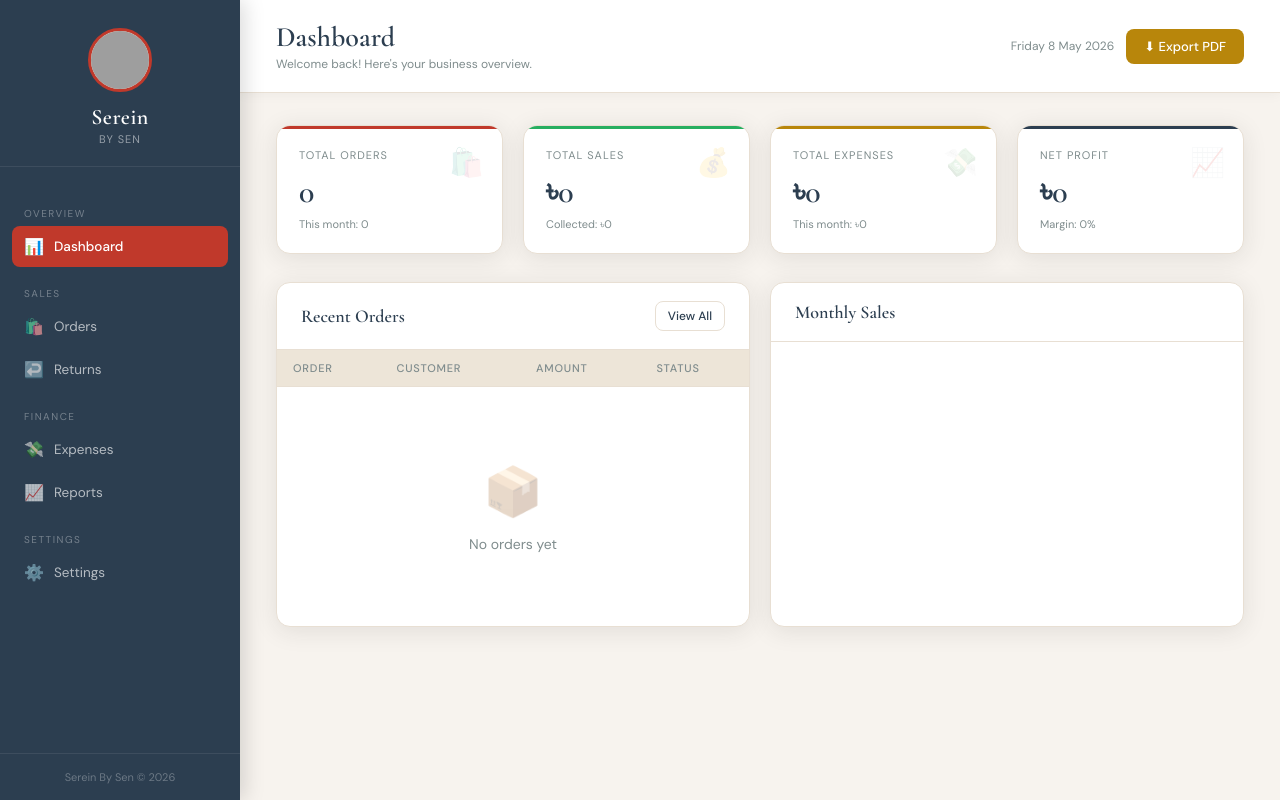
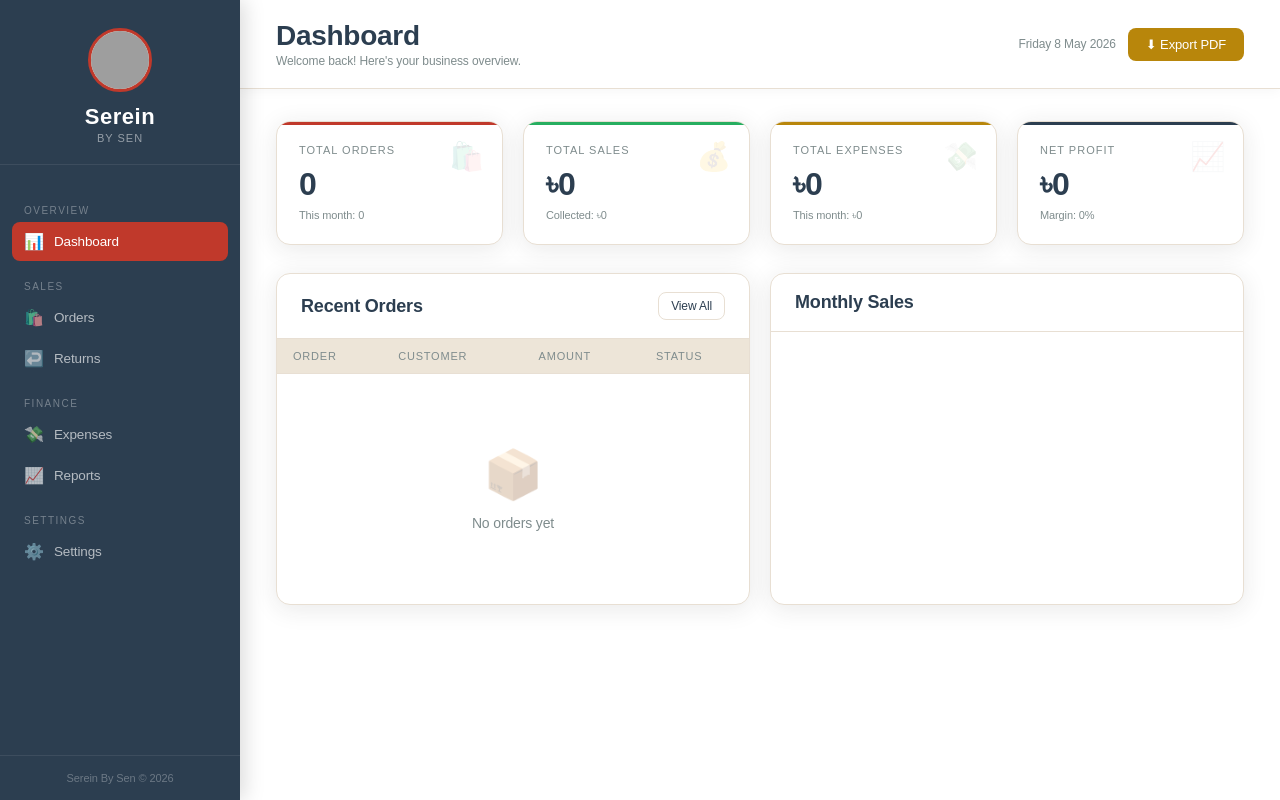
Before and after one commit to kalinsjack-max/insideserein, a plain HTML site: page index3.html in a window 1280 px wide. Drawn offline with nearby package versions, Linux system fonts and the light colour scheme; grey boxes are pictures that could not be loaded.

Commit message:
Update index3.html

```diff
--- a/index3.html
+++ b/index3.html
@@ -31,12 +31,13 @@
 
   * { box-sizing: border-box; margin: 0; padding: 0; }
 
-  body {
-    font-family: 'DM Sans', sans-serif;
-    background: var(--cream);
-    color: var(--text);
-    min-height: 100vh;
-  }
+ /* Paste this inside your <style> tags */
+@import url('https://fonts.googleapis.com/css2?family=Plus+Jakarta+Sans:wght@300;400;500;600;700&display=swap');
+
+* {
+    font-family: 'Plus Jakarta Sans', sans-serif !important;
+    letter-spacing: -0.01em; /* Makes text look more professional and 'tight' */
+}
 
   /* ─── SIDEBAR ─── */
   .sidebar {
```
